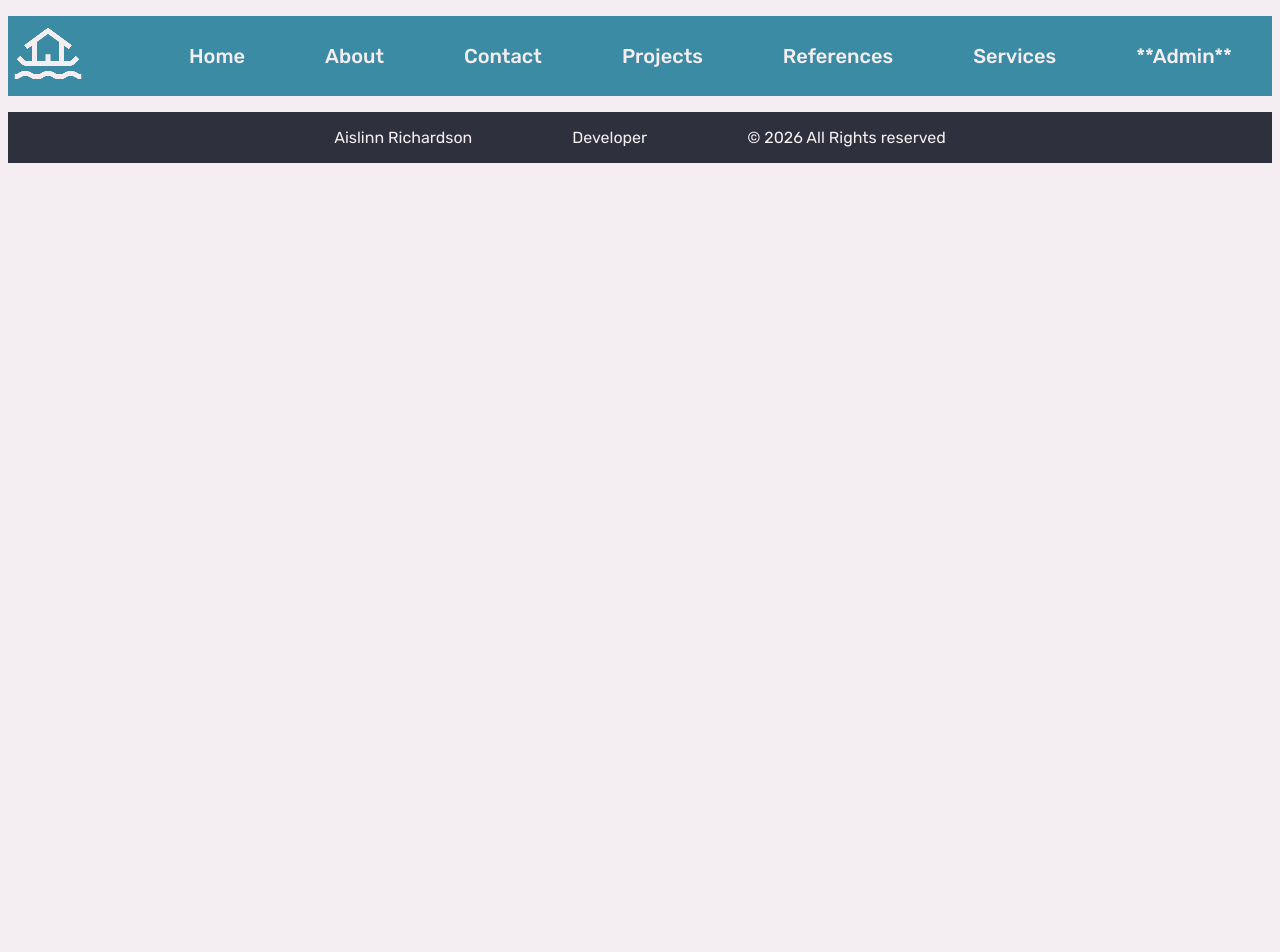
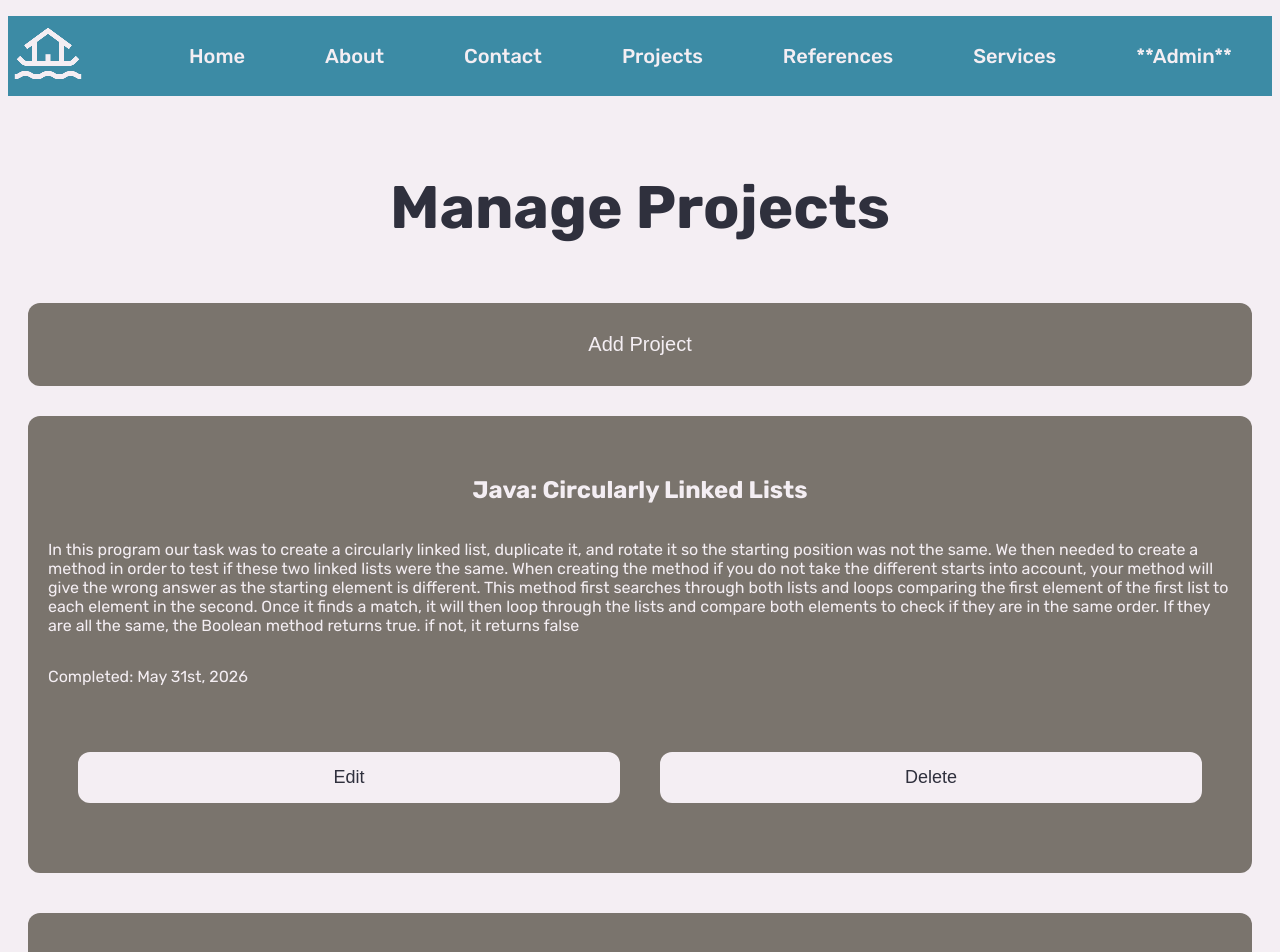
Before and after one commit to rsonas/Profile_React, a React (Vite) app in the folder client/: page /admin/projects in a window 1280 px wide. Shown: the top 952 px of the page. Before the commit the page ends 800 px from the top, so only its background shows below. Built offline with nearby package versions, Linux system fonts and the light colour scheme.

Commit message:
temporary projects react form

```diff
--- a/client/src/App.jsx
+++ b/client/src/App.jsx
@@ -8,6 +8,8 @@ import Services from './pages/Services';
 import Projects from './pages/Projects';
 import Admin from "./pages/admin/Admin";
 import Footer from "./components/Footer";
+import ProjectsList from "./pages/admin/ProjectsList";
+import ProjectsForm from "./pages/admin/ProjectsForm";
 
 // app page
 import { Routes, Route } from 'react-router-dom'
@@ -27,6 +29,11 @@ function App() {
         <Route path= "/references" element = {<References/>}/>
         <Route path= "/services" element = {<Services/>}/>
         <Route path= "/admin" element = {<Admin/>}/>
+
+        {/* Adding new routes to forms and pages */}
+        <Route path = "/admin/projects" element = {<ProjectsList/>}/>
+        <Route path = "/admin/projects/add" element = {<ProjectsForm/>}/>
+        <Route path = "/admin/projects/edit/:id" element = {<ProjectsForm/>}/>
       </Routes>
 
       {/* Footer bar */}
--- a/client/src/pages/admin/Admin.jsx
+++ b/client/src/pages/admin/Admin.jsx
@@ -1,4 +1,6 @@
 import { useNavigate } from "react-router-dom";
+import "../../styles/Admin.css";
+import "../../styles/App.css";
 
 //admin page
 export default function Admin() {
@@ -8,7 +10,7 @@ export default function Admin() {
     return (
         <div>
         <h1>Admin</h1>
-        <div className = "homeContainer">
+        <div className = "adminContainer">
             <div className = "content">
                 <p> Content TBD </p> </div>
         </div>
@@ -18,7 +20,7 @@ export default function Admin() {
                 <button onClick={() => navigate("/about")}>
                     Manage About Me
                 </button>
-                <button onClick={() => navigate("/projects")}>
+                <button onClick={() => navigate("/admin/projects")}>
                     Manage My Previous Projects
                 </button>
                 <button onClick={() => navigate("/contact")}>
--- a/client/src/pages/admin/ProjectsForm.jsx
+++ b/client/src/pages/admin/ProjectsForm.jsx
@@ -0,0 +1,71 @@
+import { useState } from "react";
+import { useNavigate } from "react-router-dom";
+import { useParams } from "react-router-dom";
+import "../../styles/AdminProjects.css"
+
+export default function ProjectForm() {
+
+    const navigate = useNavigate();
+    const { id } = useParams();
+
+    const [project, setProject] = useState({
+
+        title:"",
+        description:"",
+        dateCompleted:""
+    });
+
+    function handleChange(event) {
+
+        setProject({
+
+            ...project,
+            [event.target.name]:event.target.value
+        });
+    }
+
+    function handleSubmit(event) {
+        event.preventDefault();
+
+        console.log(project);
+
+        navigate("/admin/projects");
+    }
+
+    return(
+
+        <form onSubmit = {handleSubmit}>
+            <h1>
+                {id ? "Edit Project" : "Add Project"}
+            </h1>
+
+            <div className = "formContainer">
+                <label>Title </label>
+                <input name = "title"
+                value = {project.title}
+                onChange={handleChange}
+                />
+
+                <label>Description </label>
+                <input name = "description"
+                value = {project.description}
+                onChange={handleChange}
+                />
+
+                <label>Date COmpleted </label>
+                <input name = "dateCompleted"
+                value = {project.dateCompleted}
+                onChange={handleChange}
+                />
+
+                <div className = "submitButton">
+                    <button type = "submit">
+                    Save Project
+                    </button>
+                </div>
+
+            </div>
+        </form>
+    );
+
+}
--- a/client/src/pages/admin/ProjectsList.jsx
+++ b/client/src/pages/admin/ProjectsList.jsx
@@ -0,0 +1,77 @@
+import { useState } from "react";
+import { useNavigate } from "react-router-dom";
+import "../../styles/AdminProjects.css"
+
+export default function ProjectsList() {
+
+    const navigate = useNavigate();
+
+    const [projects, setProjects] = useState([
+        {
+            id: 1,
+            title: "Java: Circularly Linked Lists",
+            description: "In this program our task was to create a circularly linked list, duplicate it, and rotate it so the starting position was not the same. We then needed to create a method in order to test if these two linked lists were the same. When creating the method if you do not take the different starts into account, your method will give the wrong answer as the starting element is different. This method first searches through both lists and loops comparing the first element of the first list to each element in the second. Once it finds a match, it will then loop through the lists and compare both elements to check if they are in the same order. If they are all the same, the Boolean method returns true. if not, it returns false",
+            dateCompleted: "Completed: May 31st, 2026"
+        },
+        {
+            id: 2,
+            title: "Java Code Cleanup",
+            description: "In this exercise our task was to take existing code, and use eclipses debugging functions to test the code for error. The programs purpose is to book flights for passengers. This program gives the option of business/economy, checking if they are a frequent flyer (no benefits in this version yet, will come in another update), and check to see if they are eligible for an employee discount. The program had many issues, mainly in the sellTIcket() function like not adding the discount correctly, repeating prompts multiple times in the same line, and not saving any inputted passenger information which allowed you to endlessly buy and never save seats. The method was tested and now runs as intended",
+            dateCompleted: "Completed: June 5th, 2026"
+        },
+        {
+            id: 3,
+            title: "Python Pizza Exercise",
+            description: "This was an exercise in familiarizing ourslves with the structure of classes in python. We were given expected output and needed to write a program in python that replicated that output exactly. In the class Pizza we are able to create objects to modify the topings and size to get different prices. We can also create mew instances if we want to make another pizza, as well as change attributes about the one we have created",
+            dateCompleted: "May 23, 2023"
+        },
+    ]);
+
+    function deleteProject(id) {
+
+    const updatedProjects = projects.filter(
+        project => project.id !== id
+    );
+
+    setProjects(updatedProjects);
+    }
+
+    return (
+         <div className = "projectList">
+
+            <h1>Manage Projects</h1>
+
+            <div className = "addButton">
+                <button onClick={() => navigate("/admin/projects/add")} className = "addProject">
+                    Add Project
+                </button>
+
+            </div>
+
+            {
+                projects.map(project => (
+                    <div key ={project.id} className = "projectContent">
+                        <h2>{project.title}</h2>
+                        <p>{project.description}</p>
+                        <p>{project.dateCompleted}</p>
+
+                    <div className = "editAndDelete">
+                        <button onClick={() => navigate(`/admin/projects/edit/${project.id}`)}>
+                            Edit
+                        </button>
+
+                        <button onClick={() => deleteProject(project.id)}>
+                            Delete
+                        </button>
+
+                    </div>
+
+                    </div>
+
+                ))
+            }
+
+         </div>
+    );
+
+}
--- /dev/null
+++ b/client/src/styles/AdminProjects.css
@@ -0,0 +1,85 @@
+/* MODIFY AWFUL CSS BEFORE SUBMITTING */
+
+.projectList {
+    border-radius: 12px;
+    padding:20px;
+    color: #F4EEF3;
+}
+
+.projectContent {
+    background-color: #7A746D;
+    border-radius: 12px;
+    padding: 40px 20px;
+    display: grid;
+    margin-bottom: 40px;;
+}
+
+.addProject {
+    width:100%;
+    padding: 30px;
+    border: none;
+    border-radius: 12px;
+    cursor: pointer;
+    transition: all 0.2s ease;
+    background-color: #7A746D;
+    color: #F4EEF3;
+    font-size: 20px;
+    margin-bottom: 30px;
+}
+.addProject:hover {
+    transform: translateY(-5px);
+    background-color: #999288;
+    box-shadow: 0 8px 20px rgba(0,0,0,0.15);
+}
+
+.editAndDelete {
+    padding: 30px;
+    border: none;
+    border-radius: 12px;
+    cursor: pointer;
+    transition: all 0.2s ease;
+    font-size: 20px;
+    display: flex;
+    gap: 40px;
+}
+
+.editAndDelete button {
+    flex: 1;
+    padding: 15px;
+    border: none;
+    border-radius: 12px;
+    cursor: pointer;
+    transition: all 0.2s ease;
+    background-color: #F4EEF3;
+    color: #2F303D;
+    font-size: 18px;
+}
+
+.formContainer {
+    flex: 3;
+    box-shadow: 0 0 3px #1b0000;
+    margin: 10px 10px 10px 0;
+    padding: 30px 10px;
+    display: flex;
+    flex-direction: column;
+    background-color: #7FBACB;
+    border-radius:12px;
+    gap: 10px;
+}
+
+.submitButton button{
+    width:100%;
+    padding: 30px;
+    border: none;
+    border-radius: 12px;
+    cursor: pointer;
+    transition: all 0.2s ease;
+    background-color: #7A746D;
+    color: #F4EEF3;
+    font-size: 20px;
+}
+.submitButton button:hover {
+    transform: translateY(-5px);
+    background-color: #999288;
+    box-shadow: 0 8px 20px rgba(0,0,0,0.15);
+}
```
Also changed, not shown: client/src/styles/App.css (line endings or trailing spaces).
